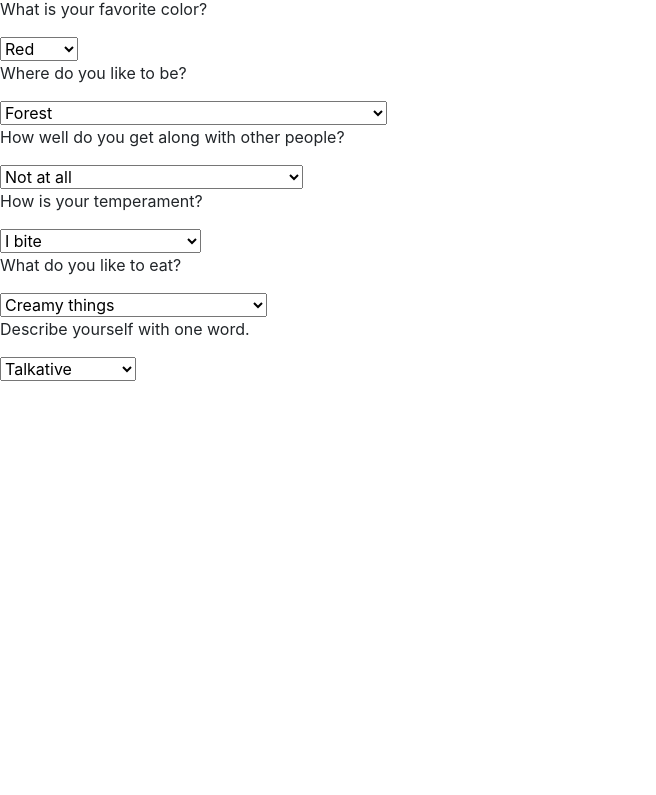
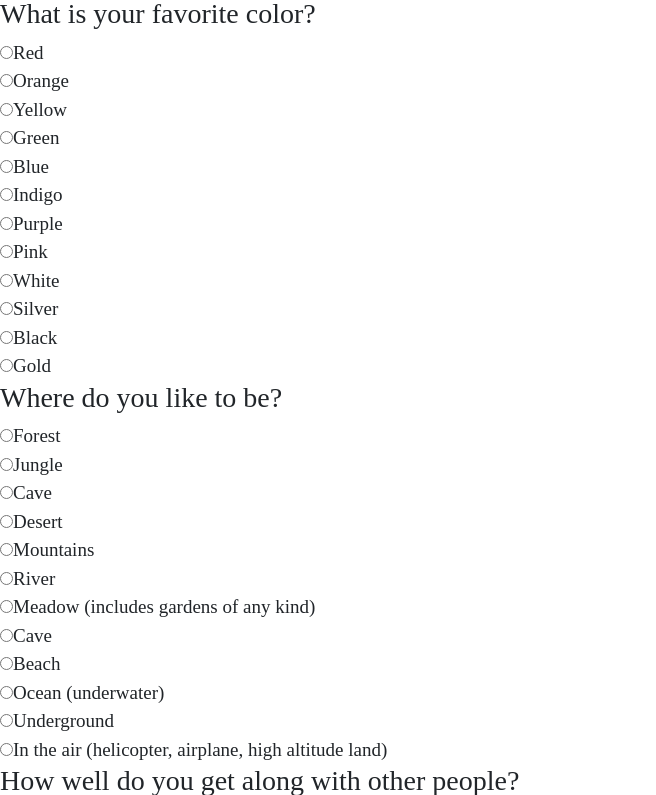
Before and after one commit to M00nDrag0n/CodingAssessment-2, a plain HTML site: page index.html in a window 1280 px wide. Shown: the part 59-854 px from the top of the page, without its empty margins (0-656 px from the left). Before the commit the page ends 800 px from the top, so only its background shows below. Drawn offline with nearby package versions, Linux system fonts and the light colour scheme.

Commit message:
save this crap

```diff
--- a/css/styles.css
+++ b/css/styles.css
@@ -1,6 +1,8 @@
 body {
-  font-family: 'Spectral'; font-size: 19px
-
+  font-family: 'Spectral';
+  font-size: 19px;
 }
 
-.questions
+.result {
+  display: none;
+}
--- a/index.html
+++ b/index.html
@@ -2,6 +2,7 @@
 <html>
   <head>
     <link href="https://stackpath.bootstrapcdn.com/bootstrap/4.3.1/css/bootstrap.min.css" rel="stylesheet" type=text/css>
+    <link rel="stylesheet" href="css/styles.css">
     <script src="https://stackpath.bootstrapcdn.com/bootstrap/4.3.1/js/bootstrap.min.js" integrity="sha384-JjSmVgyd0p3pXB1rRibZUAYoIIy6OrQ6VrjIEaFf/nJGzIxFDsf4x0xIM+B07jRM" crossorigin="anonymous"></script>
     <script src="https://code.jquery.com/jquery-3.4.1.js"></script>
     <script src="js/scripts.js"></script>
@@ -9,93 +10,116 @@
   </head>
   <body>
     <h1>What Type Of Dragon Are You?</h1>
-    <div class="questions">
-      <p>What is your favorite color?</p>
-      <select class="form control" id="fav-color">
-        <option>Red</option>
-        <option>Orange</option>
-        <option>Yellow</option>
-        <option>Green</option>
-        <option>Blue</option>
-        <option>Indigo</option>
-        <option>Purple</option>
-        <option>Pink</option>
-        <option>White</option>
-        <option>Silver</option>
-        <option>Black</option>
-      </select>
-      <p>Where do you like to be?</p>
-      <select class="form control" id="habitat">
-        <option>Forest</option>
-        <option>Jungle</option>
-        <option>Cave</option>
-        <option>Desert</option>
-        <option>Mountains</option>
-        <option>River</option>
-        <option>Meadow (includes gardens of any kind)</option>
-        <option>Cave</option>
-        <option>Beach</option>
-        <option>Ocean (underwater)</option>
-        <option>Underground</option>
-        <option>In the air (helicopter, airplane, high altitude land)</option>
-      </select>
-      <p>How well do you get along with other people?</p>
-      <select class="form control" id="social">
-        <option>Not at all</option>
-        <option>Not too much</option>
-        <option>Depends on the person</option>
-        <option>Fine, as long as they don't bother me</option>
-        <option>I get along ok</option>
-        <option>I try to get along with everyone</option>
-        <option>Everyone loves me</option>
-        <option>I love everyone</option>
-        <option>No food, no friendship</option>
-        <option>Very well</option>
-        <option>I am friendly</option>
-    </select>
-      <p>How is your temperament?</p>
-      <select class="form control" id="temperament">
-        <option>I bite</option>
-        <option>I like attention</option>
-        <option>I am a sleepy existence</option>
-        <option>I am grouchy</option>
-        <option>I am rambunctious</option>
-        <option>I cause mischief</option>
-        <option>I bite REALLY HARD</option>
-        <option>I am timid</option>
-        <option>I am polite</option>
-        <option>I am not to be provoked</option>
-      </select>
-      <p>What do you like to eat?</p>
-      <select class="form control" id="food">
-        <option>Creamy things</option>
-        <option>Sweet things</option>
-        <option>Sour things</option>
-        <option>Spicy things</option>
-        <option>Flavorful things</option>
-        <option>Meaty things</option>
-        <option>Fishy things</option>
-        <option>Many, many things</option>
-        <option>A very specific food and that's it</option>
-        <option>If it exists, I'll eat it</option>
-        <option>Plant-based things</option>
-      </select>
-      <p>Describe yourself with one word.</p>
-      <select class="form control" id="adjective">
-        <option>Talkative</option>
-        <option>Hungry</option>
-        <option>Sleepy</option>
-        <option>Grumpy</option>
-        <option>Aggressive</option>
-        <option>Shy</option>
-        <option>Curious</option>
-        <option>Playful</option>
-        <option>Wise</option>
-        <option>Flamboyant</option>
-        <option>Misunderstood</option>
-      </select>
+
+    <form id= "personalityQuiz">
+
+      <h3>What is your favorite color?</h3>
+
+        <input type="radio" name="color" value="H-E">Red</br>
+        <input type="radio" name="color" value="A-W">Orange</br>
+        <input type="radio" name="color" value="A-W">Yellow</br>
+        <input type="radio" name="color" value="A-E">Green</br>
+        <input type="radio" name="color" value="H-E">Blue</br>
+        <input type="radio" name="color" value="A-E">Indigo</br>
+        <input type="radio" name="color" value="A-W">Purple</br>
+        <input type="radio" name="color" value="H-W">Pink</br>
+        <input type="radio" name="color" value="A-E">White</br>
+        <input type="radio" name="color" value="H-W">Silver</br>
+        <input type="radio" name="color" value="H-W">Black</br>
+        <input type="radio" name="color" value="H-E">Gold</br>
+
+      <h3>Where do you like to be?</h3>
+
+        <input type="radio" name="habitat" value="H-W">Forest</br>
+        <input type="radio" name="habitat" value="A-E">Jungle</br>
+        <input type="radio" name="habitat" value="H-W">Cave</br>
+        <input type="radio" name="habitat" value="A-W">Desert</br>
+        <input type="radio" name="habitat" value="A-W">Mountains</br>
+        <input type="radio" name="habitat" value="H-E">River</br>
+        <input type="radio" name="habitat" value="A-E">Meadow (includes gardens of any kind)</br>
+        <input type="radio" name="habitat" value="H-W">Cave</br>
+        <input type="radio" name="habitat" value="H-E">Beach</br>
+        <input type="radio" name="habitat" value="A-E">Ocean (underwater)</br>
+        <input type="radio" name="habitat" value="H-W">Underground</br>
+        <input type="radio" name="habitat" value="A-E">In the air (helicopter, airplane, high altitude land)</br>
+
+      <h3>How well do you get along with other people?</h3>
+
+        <input type="radio" name="social" value="H-W">Not at all<br>
+        <input type="radio" name="social" value="H-E">Not too much<br>
+        <input type="radio" name="social" value="H-W">Depends on the person<br>
+        <input type="radio" name="social" value="A-W">Fine, as long as they don't bother me<br>
+        <input type="radio" name="social" value="A-E">I get along ok<br>
+        <input type="radio" name="social" value="A-E">I try to get along with everyone<br>
+        <input type="radio" name="social" value="H-E">Everyone loves me<br>
+        <input type="radio" name="social" value="H-W">I love everyone<br>
+        <input type="radio" name="social" value="H-E">No food, no friendship<br>
+        <input type="radio" name="social" value="A-W">Very well<br>
+        <input type="radio" name="social" value="A-W">I am friendly<br>
+
+      <h3>How is your temperament?</h3>
+
+        <input type="radio" name="temperament" value="H-W">I bite</br>
+        <input type="radio" name="temperament" value="H-E">I like attention</br>
+        <input type="radio" name="temperament" value="A-E">I am a sleepy existence</br>
+        <input type="radio" name="temperament" value="A-W">I am grouchy</br>
+        <input type="radio" name="temperament" value="H-E">I am rambunctious</br>
+        <input type="radio" name="temperament" value="H-W">I cause mischief</br>
+        <input type="radio" name="temperament" value="A-W">I bite REALLY HARD</br>
+        <input type="radio" name="temperament" value="H-W">I am timid</br>
+        <input type="radio" name="temperament" value="A-E">I am polite</br>
+        <input type="radio" name="temperament" value="A-W">I am not to be provoked</br>
+
+      <h3>What do you like to eat?</h3>
+
+        <input type="radio" name="food" value="H-W">Creamy things</br>
+        <input type="radio" name="food" value="H-E">Sweet things</br>
+        <input type="radio" name="food" value="H-W">Sour things</br>
+        <input type="radio" name="food" value="A-E">Spicy things</br>
+        <input type="radio" name="food" value="H-E">Flavorful things</br>
+        <input type="radio" name="food" value="H-W">Meaty things</br>
+        <input type="radio" name="food" value="A-E">Fishy things</br>
+        <input type="radio" name="food" value="A-W">Many, many things</br>
+        <input type="radio" name="food" value="H-E">A very specific food and that's it</br>
+        <input type="radio" name="food" value="A-W">If it exists, I'll eat it</br>
+        <input type="radio" name="food" value="A-E">Plant-based things</br>
+
+      <h3>Describe yourself with one word.</h3>
+        <input type="radio" name="adjective" value="H-W">Talkative</br>
+        <input type="radio" name="adjective" value="A-W">Hungry</br>
+        <input type="radio" name="adjective" value="H-W">Sleepy</br>
+        <input type="radio" name="adjective" value="A-E">Grumpy</br>
+        <input type="radio" name="adjective" value="H-W">Aggressive</br>
+        <input type="radio" name="adjective" value="H-W">Shy</br>
+        <input type="radio" name="adjective" value="H-E">Curious</br>
+        <input type="radio" name="adjective" value="H-E">Playful</br>
+        <input type="radio" name="adjective" value="A-E">Wise</br>
+        <input type="radio" name="adjective" value="A-W">Flamboyant</br>
+        <input type="radio" name="adjective" value="A-W">Misunderstood</br>
+
+        <input type="submit" value="Submit">
+
+      </form>
+
+    <div class="result" id="H-W">
+      <h2>You are a Hatchling! (Western variety)</h2>
+      <img src="https://i.pinimg.com/originals/66/a8/48/66a84855baef212c1ca59f1b87fb9452.jpg">
     </div>
+
+    <div class="result" id="H-E">
+      <h2>You are a Hatchling! (Eastern variety)</h2>
+      <img src="https://i.pinimg.com/originals/13/96/17/13961773d5d1edc6802dabb2109850d3.jpg">
+    </div>
+
+    <div class="result" id="A-W">
+      <h2>You are an Adult! (Western variety)</h2>
+      <img src="https://wallpapertag.com/wallpaper/full/e/c/0/709754-download-red-eyes-black-dragon-vs-blue-eyes-white-dragon-wallpaper-1920x1080-for-phones.jpg">
+    </div>
+
+    <div class="result" id="A-E">
+      <h2>You are an Adult! (Eastern variety)</h2>
+      <img src="https://carwad.net/sites/default/files/chinese-dragons-105313-6586208.jpg">
+    </div>
+
   </body>
-
-
 </html>
--- a/js/scripts.js
+++ b/js/scripts.js
@@ -1,4 +1,35 @@
-$(document).ready(function()  {
- var color = parseInt(form("What is your favorite color?"));
+$(document).ready(function() {
+  $("#personalityQuiz").submit(function(event) {
 
-}
+      event.preventDefault();
+
+      var answers = $(this).serializeArray();
+
+      var scores = {
+        "H-W": 0,
+        "H-E": 0,
+        "A-W": 0,
+        "A-E": 0,
+      };
+
+      for (var answer of answers){
+      scores[answer.value] += 1;
+      }
+
+      //console.log(scores);
+      for(var dragon in scores){
+        console.log(scores[dragon]);
+
+      }
+
+      var maxDragon = "A-W";
+
+      for(var dragon in scores){
+        if(scores[dragon] > scores[maxDragon]){
+          maxDragon= dragon;
+        }
+      $("#personalityQuiz").css('display', 'none');
+      $(".result#"+maxDragon).css('display', 'block');
+    }
+  });
+})
```
